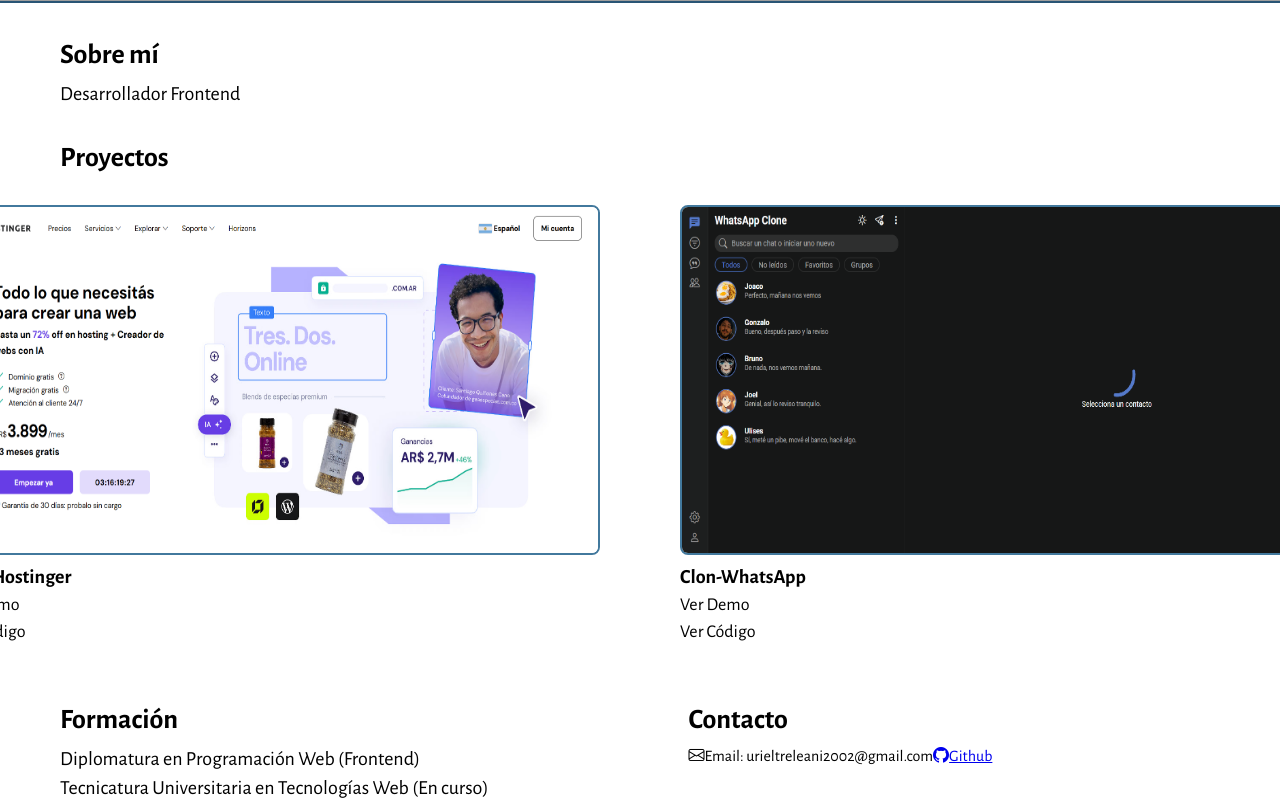
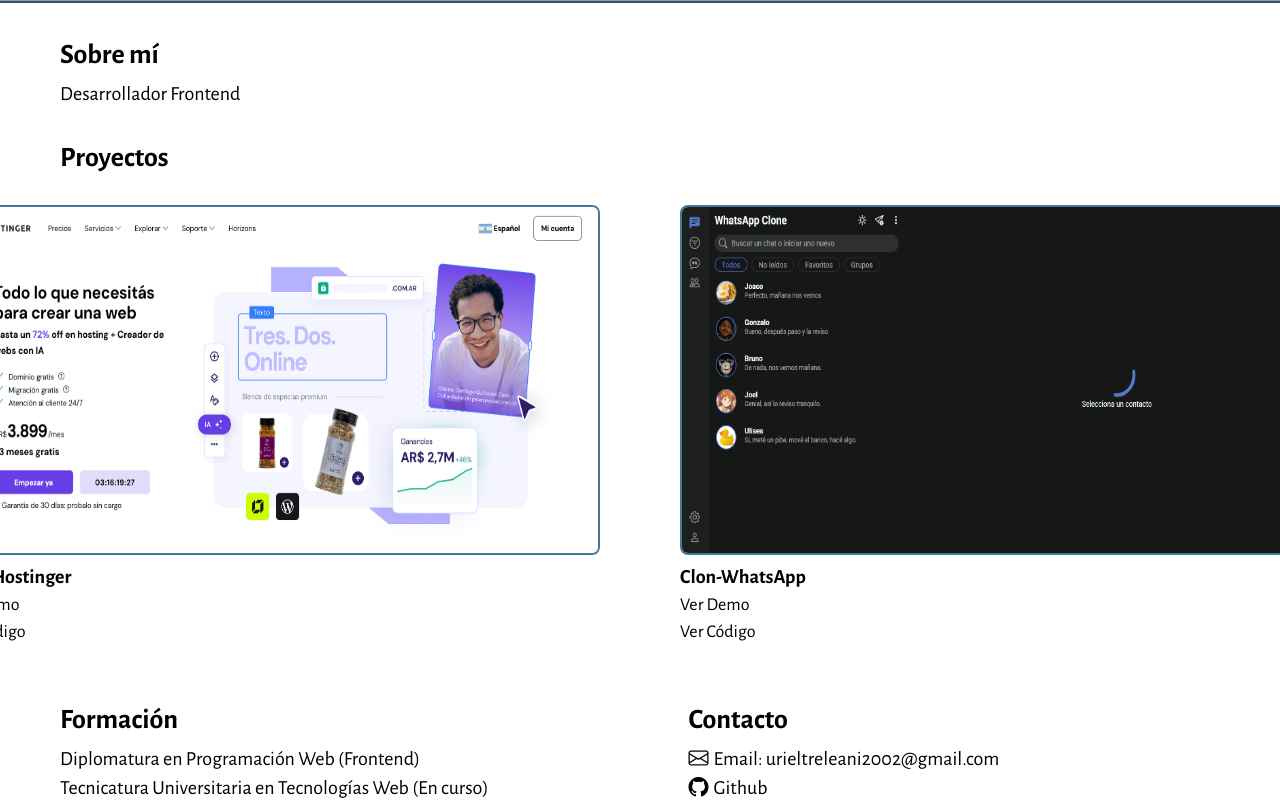
Before and after one commit to UrielTreleani/PORTFOLIO, a React (Vite) app: page / in a window 1280 px wide. Shown: the part 297-1097 px from the top of the page. Built offline with nearby package versions, Linux system fonts and the light colour scheme; grey boxes are pictures that could not be loaded; a web font is replaced by a local one.

Commit message:
PORTFOLIO - 2

```diff
--- a/src/Components/ContactSection/ContactSection.css
+++ b/src/Components/ContactSection/ContactSection.css
@@ -8,3 +8,24 @@
     font-weight: 600;
     margin-bottom: 10px;
 }
+
+.contact-section__container div{
+    display: flex;
+    flex-direction: column;
+    gap: 5px;
+    font-size: 20px;
+}
+
+.contact-section__contact-details{
+    display: flex;
+    flex-direction: row;
+    gap: 5px;
+}
+
+.contact-section__contact-details a{
+    display: flex;
+    flex-direction: row;
+    gap: 5px;
+    text-decoration: none;
+    color: black;
+}
--- a/src/Components/ContactSection/ContactSection.jsx
+++ b/src/Components/ContactSection/ContactSection.jsx
@@ -8,11 +8,11 @@
         Contacto
       </h2>
       <div>
-        <span>
+        <span className='contact-section__contact-details'>
           <i class="bi bi-envelope"></i>
           Email: urieltreleani2002@gmail.com
         </span>
-        <span>
+        <span className='contact-section__contact-details'>
           <a href="https://github.com/UrielTreleani?tab=repositories" target="_blank">
             <i class="bi bi-github"></i>
             Github
```
